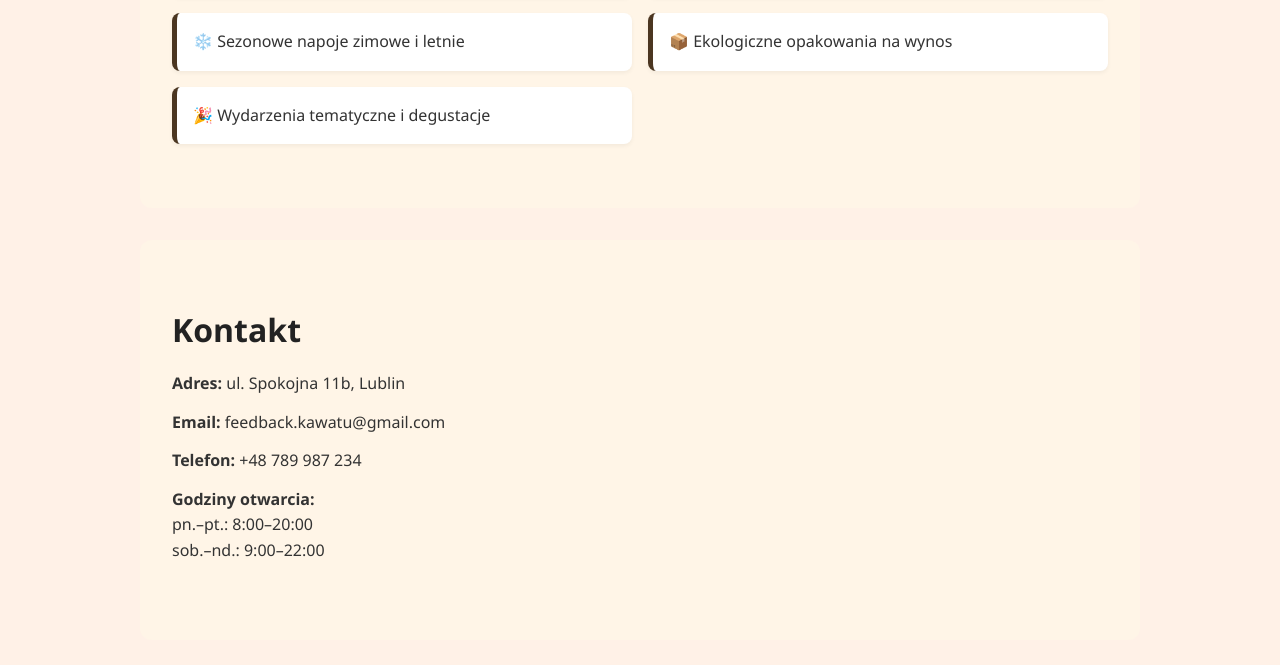
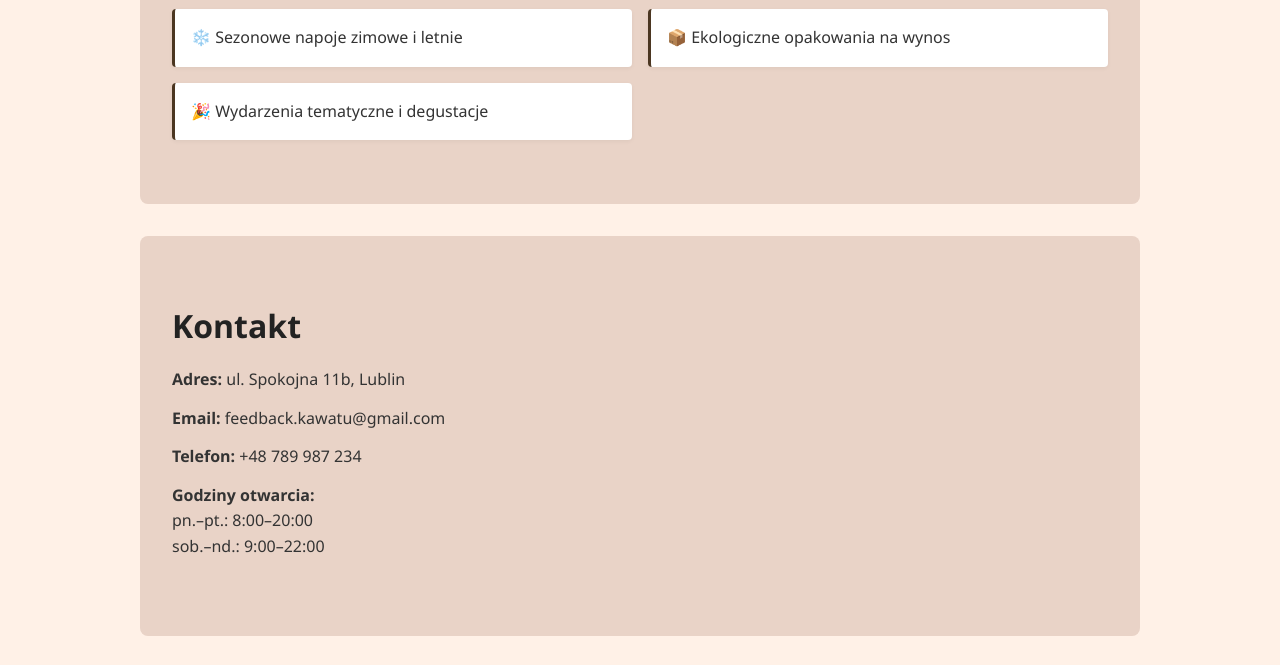
Before and after one commit to reversedqq/KawaTu, a plain HTML site: page index.html in a window 1280 px wide. Shown: the part 660-1325 px from the top of the page. Drawn offline with Linux system fonts and the light colour scheme.

Commit message:
A bit of restyle

```diff
--- a/style.css
+++ b/style.css
@@ -1,7 +1,7 @@
 /* Основні кольори */
 :root {
 	--bg-main: #FFF1E7;
-	--bg-light: #FFF5E7;
+	--bg-light: #e9d3c7;
 	--accent: #4b3621;
 	--text-dark: #333;
 }
@@ -34,8 +34,8 @@ header {
 	position: sticky;
 	top: 0;
 	z-index: 1000;
-	box-shadow: 0 2px 5px rgba(0,0,0,0.1);
-	margin-bottom: 20px;
+	box-shadow: 0 .1rem .25rem rgba(0,0,0,0.1);
+	margin-bottom: 1rem;
 }
 
 .logo {
@@ -54,7 +54,7 @@ nav a {
 	text-decoration: none;
 	color: #ffffff;
 	font-weight: 600;
-	transition: color 0.3s;
+	transition: color .3s;
 }
 
 nav a:hover {
@@ -66,7 +66,7 @@ section {
 	padding: 4rem 2rem;
 	background-color: var(--bg-light);
 	margin-bottom: 2rem;
-	border-radius: 12px;
+	border-radius: .5rem;
 	width: 90%;
 	max-width: 1000px;
 	margin-left: auto;
@@ -96,9 +96,9 @@ h2 {
 .service {
 	background-color: #fff;
 	padding: 1rem;
-	border-left: 5px solid var(--accent);
-	border-radius: 8px;
-	box-shadow: 0 2px 4px rgba(0,0,0,0.05);
+	border-left: .2rem solid var(--accent);
+	border-radius: .25rem;
+	box-shadow: 0 .1rem .25rem rgba(0,0,0,0.05);
 }
 
 /* Kontakt */
@@ -110,7 +110,7 @@ h2 {
 footer {
 	text-align: center;
 	padding: 1.5rem;
-	font-size: 0.9rem;
+	font-size: .9rem;
 	background-color: var(--accent);
 	color: #ffffff;
 }
```
